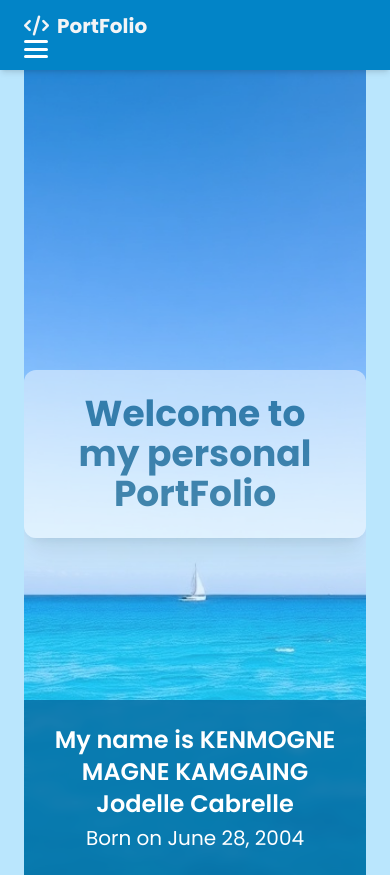
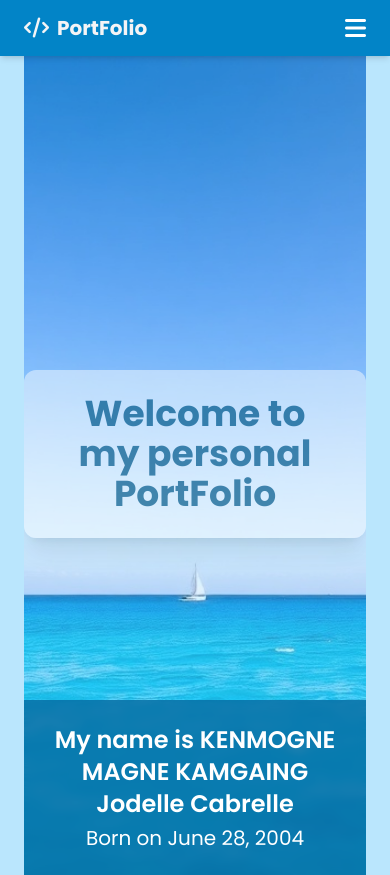
Before and after one commit to Jodelle-KMKJC/porfolio, a Django app: page / in a window 390 px wide. Shown: the top 875 px of the page. Run offline with Django 4.2, Linux system fonts and the light colour scheme; parts of the project's set-up code (start-up, migrations or seed data) failed here and were passed over; some libraries are stand-ins or nearby versions.

Commit message:
mon porfolio

```diff
--- a/KM/vente/templates/home.html
+++ b/KM/vente/templates/home.html
@@ -189,25 +189,22 @@
 </head>
 <body class="flex flex-col min-h-screen bg-gradient-to-b from-sky-50 to-white">
     <!-- Navbar -->
-    <header class="bg-sky-600 shadow-md animate-fadeInDown">
+     <header class="bg-sky-600 shadow-md">
     <nav class="container mx-auto px-6 py-3">
-            <div class="nav-container">
+        <div class="flex justify-between items-center">
             <!-- Logo -->
             <a href="#" class="text-xl font-bold text-gray-100 flex items-center">
                 <i class="fas fa-code mr-2"></i>
                 PortFolio
             </a>
 
-                <!-- Hamburger button -->
-                <input type="checkbox" id="menu-toggle" class="hidden">
-                <label for="menu-toggle" class="md:hidden hamburger">
-                    <span></span>
-                    <span></span>
-                    <span></span>
-                </label>
+            <!-- Bouton hamburger -->
+            <button id="menu-btn" class="md:hidden text-white focus:outline-none">
+                <i class="fas fa-bars text-2xl"></i>
+            </button>
 
-                <!-- Desktop menu -->
-                <div class="desktop-menu">
+            <!-- Menu principal (desktop) -->
+            <div class="hidden md:flex items-center space-x-4">
                 <a href="{% url 'welcome' %}" class="nav-link text-white hover:text-gray-200">Welcome</a>
                 <a href="{% url 'about' %}" class="nav-link text-white hover:text-gray-200">About</a>
                 <a href="{% url 'offers' %}" class="nav-link text-white hover:text-gray-200">Services</a>
@@ -220,20 +217,31 @@
             </div>
         </div>
 
-            <!-- Mobile menu -->
-            <div class="mobile-menu">
+        <!-- Menu mobile -->
+        <div id="mobile-menu" class="hidden md:hidden flex flex-col mt-4 space-y-2">
             <a href="{% url 'welcome' %}" class="block text-white hover:bg-sky-700 px-3 py-2 rounded">Welcome</a>
             <a href="{% url 'about' %}" class="block text-white hover:bg-sky-700 px-3 py-2 rounded">About</a>
             <a href="{% url 'offers' %}" class="block text-white hover:bg-sky-700 px-3 py-2 rounded">Services</a>
             <a href="{% url 'project' %}" class="block text-white hover:bg-sky-700 px-3 py-2 rounded">Project</a>
-                <a href="{% url 'apropos' %}" class="block text-white hover:bg-sky-700 px-3 py-2 rounded">Blog</a>
+            <a href="{% url 'test' %}" class="block text-white hover:bg-sky-700 px-3 py-2 rounded">Blog</a>
             <a href="{% url 'join' %}" class="block text-white hover:bg-sky-700 px-3 py-2 rounded">Contact</a>
-                <a href="{% url 'acess' %}" class="block px-3 py-2 text-base font-medium text-white bg-blue-500 hover:bg-blue-600 text-center rounded">
-                    <i class="fas fa-user mr-1"></i>Connect
+            <a href="{% url 'connexion' %}" class="block px-3 py-2 text-base font-medium text-white bg-blue-500 hover:bg-blue-600 text-center rounded">
+                <i class="fas fa-user mr-1"></i>Log in
+            </a>
+            <a href="{% url 'inscription' %}" class="block px-3 py-2 text-base font-medium text-blue-700 bg-white border border-blue-500 hover:bg-blue-50 text-center rounded">
+                <i class="fas fa-user-plus mr-1"></i>Sign up
             </a>
         </div>
     </nav>
 </header>
+
+<!-- Script pour ouvrir/fermer le menu mobile -->
+<script>
+    document.getElementById('menu-btn').addEventListener('click', function () {
+        document.getElementById('mobile-menu').classList.toggle('hidden');
+    });
+</script>
+
 
     <!-- Main content -->
     <main class="flex-grow container mx-auto px-6 py-8">
```
Also changed, not shown: KM/KM/settings.py (+0 -10 lines). Lines whose indentation alone changed are shown as unchanged.
